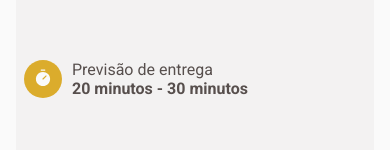
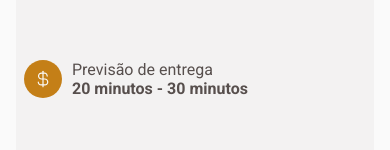
Before and after one commit to JailsonSantos/Lins-Coffee-Delivery, a React (Vite) app: page /successfulorder in a window 390 px wide. Shown: the part 491-641 px from the top of the page. Built offline with nearby package versions, Linux system fonts and the light colour scheme.

Commit message:
style: Aplicação de responsividade em todo o site

```diff
--- a/src/pages/SuccessfulOrder/index.tsx
+++ b/src/pages/SuccessfulOrder/index.tsx
@@ -8,7 +8,6 @@ import {
   TitleDescription
 } from "./styles";
 import Delivery from '../../assets/delivery.svg';
-import IconWatch from '../../assets/icon-watch.svg';
 import IconDollar from '../../assets/icon-dollar.svg';
 import IconLocalization from '../../assets/icon-localization.svg';
 
@@ -24,7 +23,7 @@ export function SuccessfulOrder() {
             <p>Entrega em <span>Rua João Daniel Martinelli, 102, quadra 07,</span> Av. Litorânea - São Luis, MA</p>
           </AreaIconDescription>
           <AreaIconDescription>
-            <img src={IconWatch} alt="" />
+            <img src={IconDollar} alt="" />
             <div>
               <p>Previsão de entrega</p>
               <span>20 minutos - 30 minutos</span>
```
